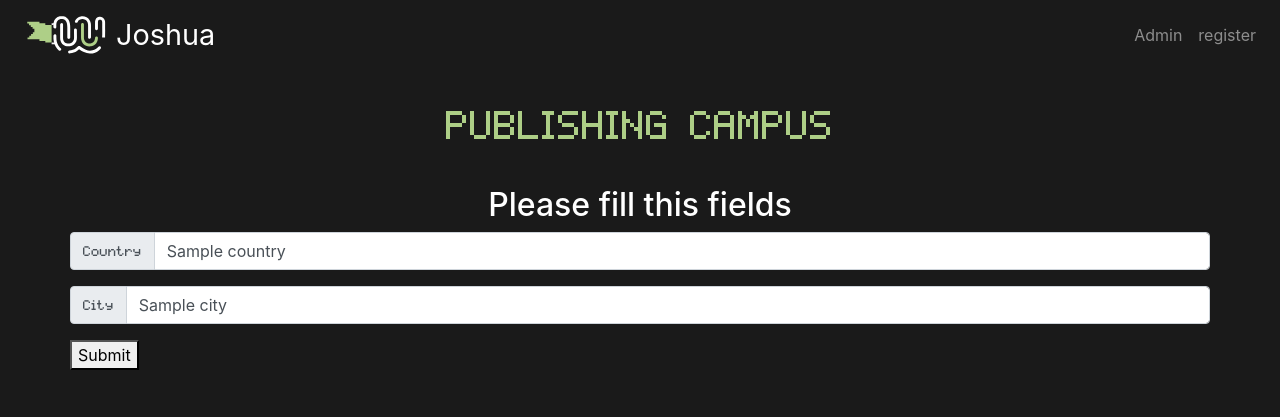
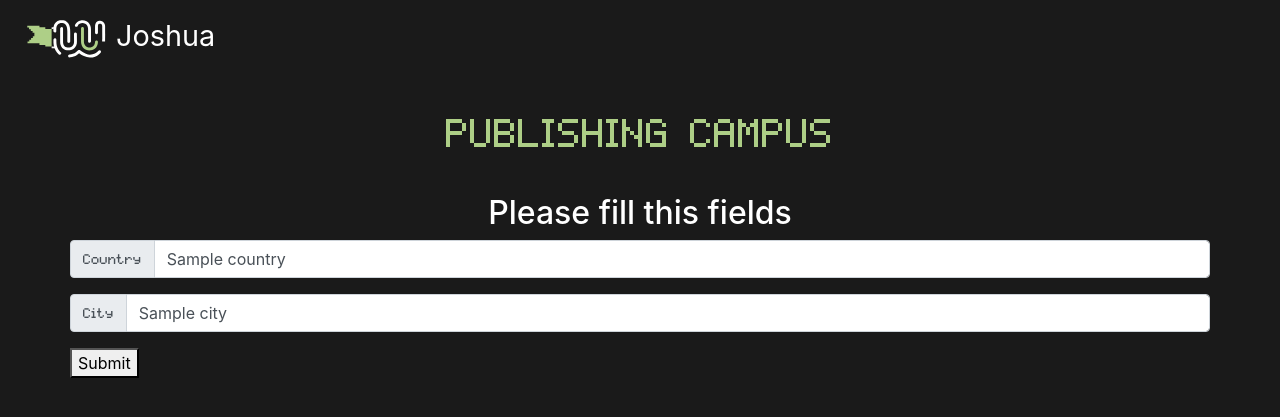
Before and after one commit to guillaumebdx/Joshua, a PHP site: template src/View/Admin/campus.html.twig in a window 1280 px wide. Shown: the top 417 px of the page. Run offline with PHP 8.4, Linux system fonts and the light colour scheme; the template is opened without the code that fills it: most values are stand-ins (such as "Sample title", 1, 10 or a date in 2020); some libraries are stand-ins or nearby versions.

Commit message:
Fix redirection

```diff
--- a/src/View/Components/_header.html.twig
+++ b/src/View/Components/_header.html.twig
@@ -1,23 +1,25 @@
 <header>
     <nav class="navbar navbar-expand-lg navbar-dark d-flex">
-        <img src="/assets/images/logo/picto.svg">
-        <a class="navbar-brand" href="/">Joshua</a>
+        <a class="navbar-brand" href="/"><img src="/assets/images/logo/picto.svg">Joshua</a>
         <button class="navbar-toggler" type="button" data-toggle="collapse" data-target="#navbarNav"
                 aria-controls="navbarNav" aria-expanded="false" aria-label="Toggle navigation">
             <span class="navbar-toggler-icon"></span>
         </button>
         <div class="collapse navbar-collapse justify-content-end" id="navbarNav">
             <ul class="navbar-nav">
-                <li class="nav-item">
-                    <a class="nav-link" href="">Admin</a>
-                </li>
-                <li class="nav-item">
-                    {% if (session.user_id) %}
-                        <a class="nav-link" href="/user/logout">logout</a>
-                    {% else %}
-                        <a class="nav-link" href="/user/register">register</a>
-                    {% endif %}
-                </li>
+                {% if session.email %}
+                    <li class="nav-item">
+                        <a class="nav-link" href="/user/profile">Profile</a>
+                    </li>
+                    <li class="nav-item">
+                        <a class="nav-link" href="/user/logout">Logout</a>
+                    </li>
+                {% endif %}
+                {% if session.is_admin == 1 %}
+                    <li class="nav-item">
+                        <a class="nav-link" href="/admin/index">ADMIN</a>
+                    </li>
+                {% endif %}
             </ul>
         </div>
     </nav>
--- a/src/View/Home/index.html.twig
+++ b/src/View/Home/index.html.twig
@@ -38,10 +38,10 @@
         </form>
         <div class="container offset-lg-2 mt-5 pl-lg-4">
             <div class="row">
-                <p class="text-white">Joshua@User › <a href="/user/register/" class="text-nowrap index-link">Create an account ?</a></p>
+                <p class="text-white">Joshua@User › <a href="/user/register" class="text-nowrap index-link">Create an account ?</a></p>
             </div>
             <div class="row">
-                <p class="text-white">Joshua@User › <a href="/user/forgot/" class="text-nowrap index-link">Forgot your password ?</a></p>
+                <p class="text-white">Joshua@User › <a href="/user/forgot" class="text-nowrap index-link">Forgot your password ?</a></p>
             </div>
         </div>r
     </div>
--- a/src/View/User/register.html.twig
+++ b/src/View/User/register.html.twig
@@ -6,7 +6,7 @@
                 <h1>Hey Wilder, you want to become a flag catcher ?</h1>
             </div>
         </div>
-        <form method="POST" action="/User/insertUser">
+        <form method="POST" action="/user/insertuser">
             <div class="row">
                 <div class="col-12 align-self-center text-center">
                     <img src="https://avatars.githubusercontent.com/{% if (user.github) %}{{user.github}}{% else %}github{% endif %}" alt="avatar github" id="avatar" class="img-thumbnail rounded-circle" width="85">
```
Also changed, not shown: public/index.php (+17 -4 lines).
